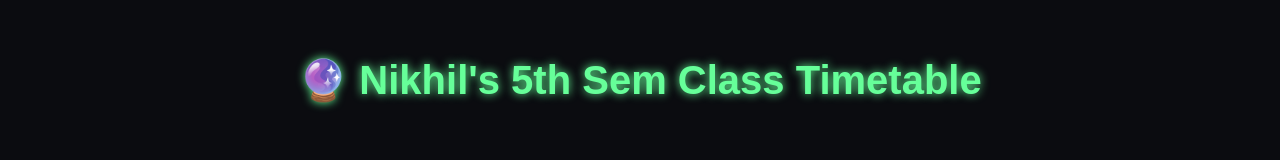
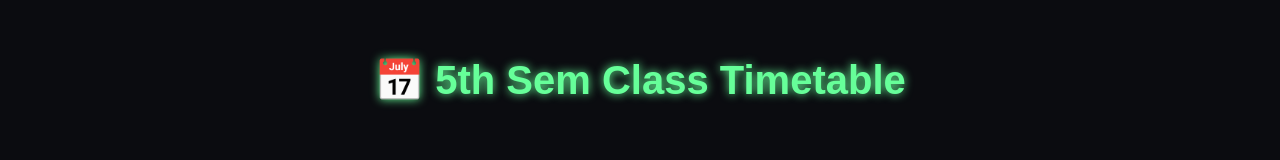
Before and after one commit to nikhil2003-hub/https-github.com-nikhil2003-hub-time-table, a plain HTML site: page index.html in a window 1280 px wide. Shown: the top 160 px of the page. Drawn offline with Linux system fonts and the light colour scheme.

Commit message:
Update index.html

```diff
--- a/index.html
+++ b/index.html
@@ -8,8 +8,8 @@
 </head>
 <body>
     <div class="container">
-    <h1>🔮 Nikhil's 5th Sem Class Timetable</h1>
-    <div id="timetable" class="grid"></div>
+        <h1>📅 5th Sem Class Timetable</h1>
+        <div id="timetable" class="grid"></div>
     </div>
     <script src="script.js"></script>
 </body>
```
